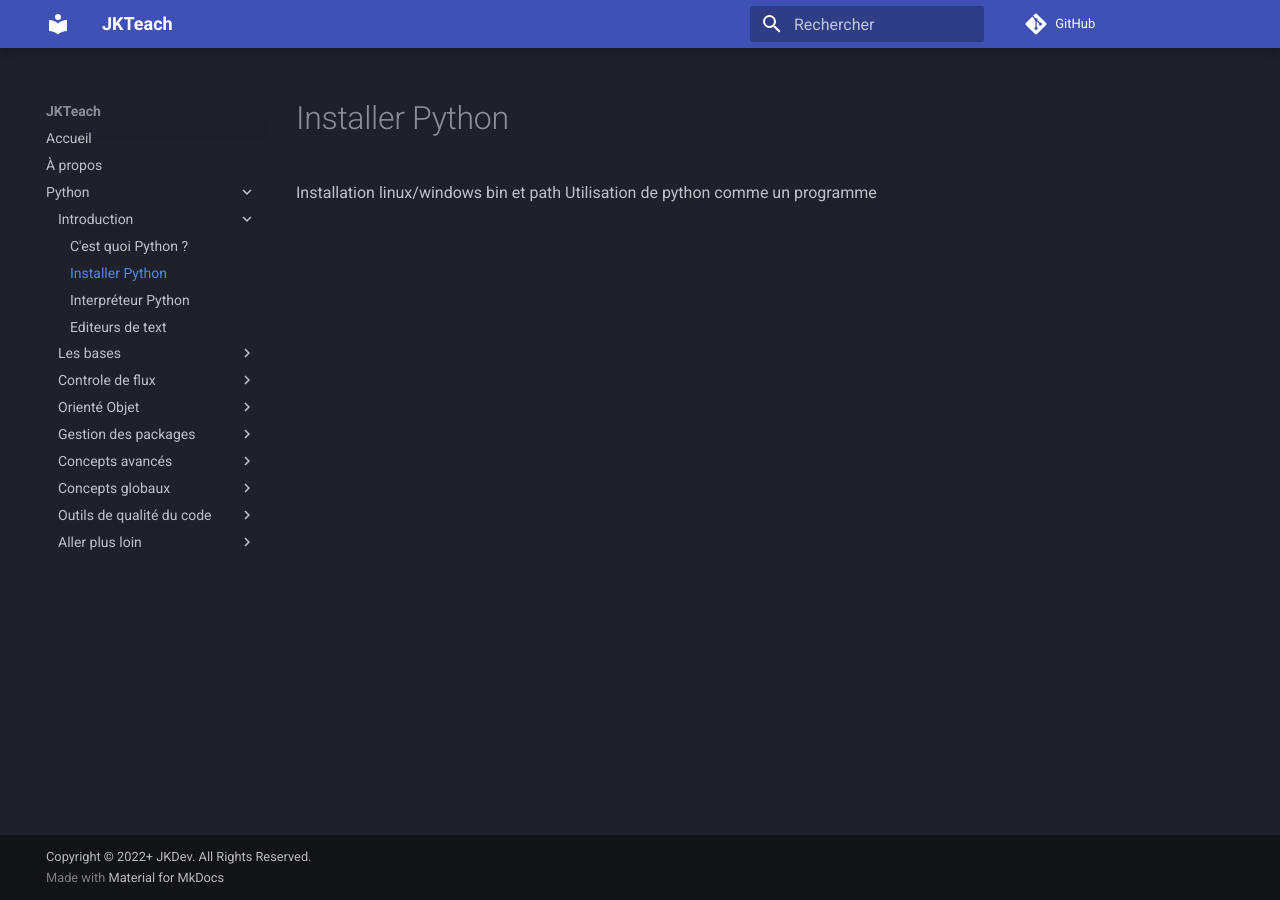
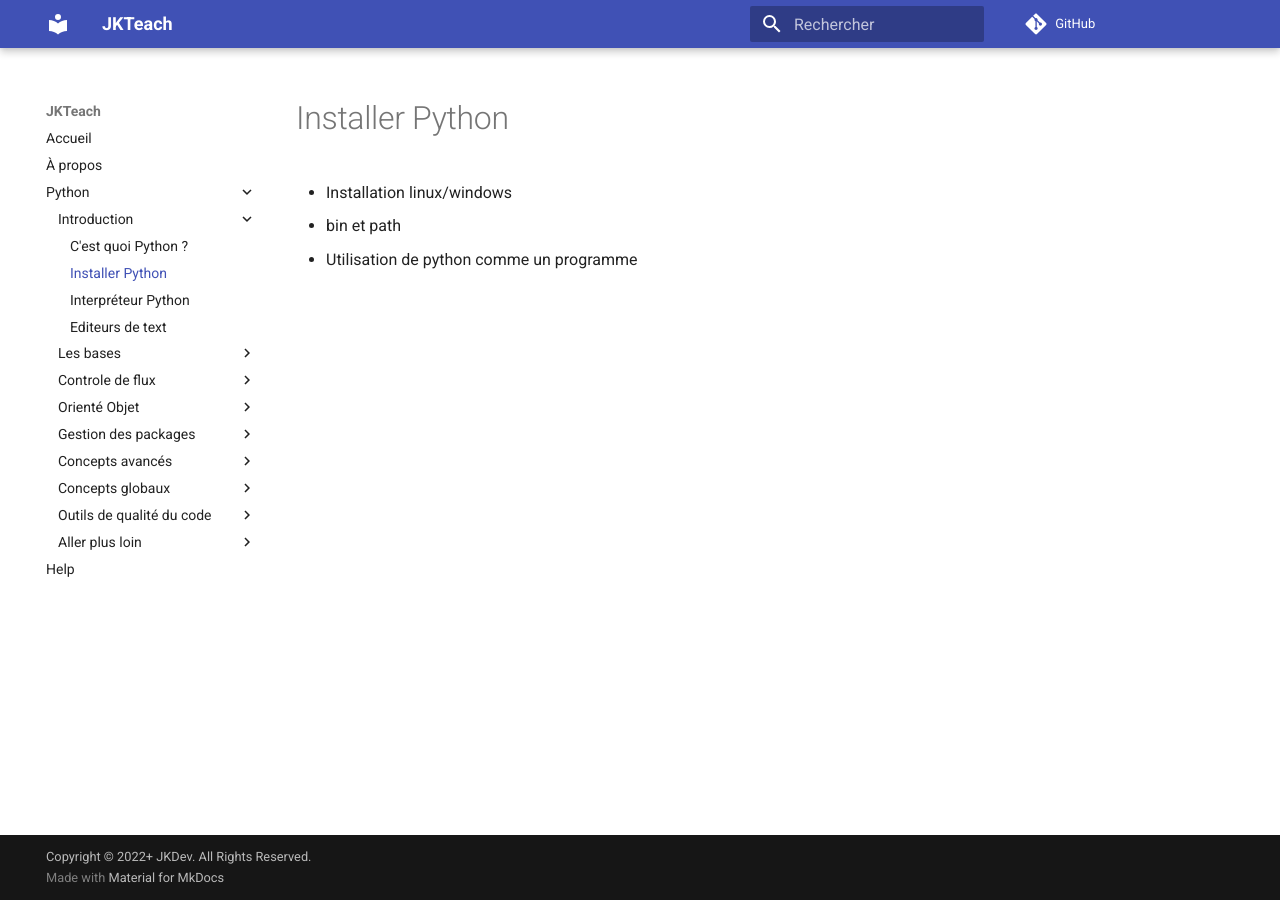
Before and after one commit to Jordan-Kowal/jkteach, an MkDocs documentation site: the page built from docs/python/introduction/installing_python.md, in a window 1280 px wide. Built offline with MkDocs 1.6.1 and Material for MkDocs 9.7.7, drawn with Linux system fonts in a browser that asks for light colours; comment, search, counter and statistics services are not loaded.

Commit message:
theme: Help document for markdown utilities

```diff
--- /dev/null
+++ b/docs/javascript/tablesort.js
@@ -0,0 +1,6 @@
+document$.subscribe(function() {
+  const tables = document.querySelectorAll("article table:not([class])")
+  tables.forEach(function(table) {
+    new Tablesort(table)
+  })
+})
--- a/docs/python/introduction/installing_python.md
+++ b/docs/python/introduction/installing_python.md
@@ -1,3 +1,3 @@
-Installation linux/windows
-bin et path
-Utilisation de python comme un programme
+- Installation linux/windows
+- bin et path
+- Utilisation de python comme un programme
--- /dev/null
+++ b/docs/stylesheets/extra.css
@@ -0,0 +1,15 @@
+.twitter {
+  color: #1DA1F2;
+}
+
+@keyframes beating {
+  0%, 40%, 80%, 100% {
+    transform: scale(1);
+  }
+  20%, 60% {
+    transform: scale(1.15);
+  }
+}
+.heart {
+  animation: heart 1000ms infinite;
+}
--- a/mkdocs.yml
+++ b/mkdocs.yml
@@ -77,12 +77,52 @@ nav:
       - Web development: python/next_steps/web_development.md
       - Data science: python/next_steps/data_science.md
       - Packages utiles: python/next_steps/useful_packages.md
+  - Help: help.md
 
+
+markdown_extensions:
+  - abbr
+  - admonition
+  - attr_list
+  - def_list
+  - footnotes
+  - md_in_html
+  - pymdownx.caret
+  - pymdownx.critic
+  - pymdownx.details
+  - pymdownx.emoji:
+      emoji_index: !!python/name:materialx.emoji.twemoji
+      emoji_generator: !!python/name:materialx.emoji.to_svg
+  - pymdownx.keys
+  - pymdownx.highlight:
+      anchor_linenums: true
+  - pymdownx.inlinehilite
+  - pymdownx.mark
+  - pymdownx.snippets:
+      auto_append:
+        - includes/abbreviations.md
+  - pymdownx.superfences
+  - pymdownx.tilde
+  - pymdownx.tabbed:
+      alternate_style: true
+  - pymdownx.tasklist:
+      custom_checkbox: true
+  - tables
+
+extra_css:
+  - stylesheets/extra.css
+
+extra_javascript:
+  - https://unpkg.com/tablesort@5.3.0/dist/tablesort.min.js
+  - javascript/tablesort.js
 
 theme:
     name: material
     language: fr
     palette:
-      scheme: slate
+      scheme: default
     highlightjs: true
     navigation_depth: 3
+    features:
+      - content.code.copy
+      - content.tabs.link
```
Also changed, not shown: docs/help.md (added, +104 -0 lines), docs/python/introduction/what_is_python.md (+14 -3 lines), includes/abbreviations.md (added, +9 -0 lines).
